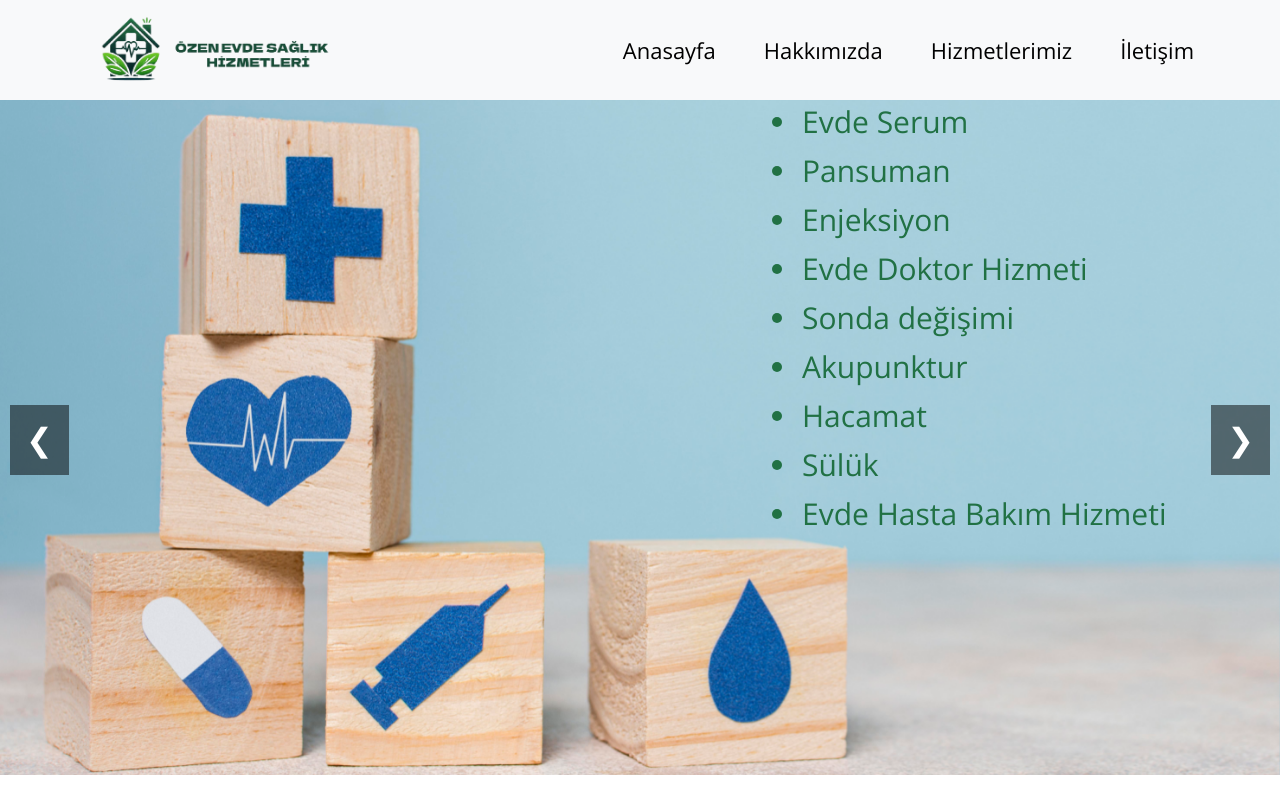
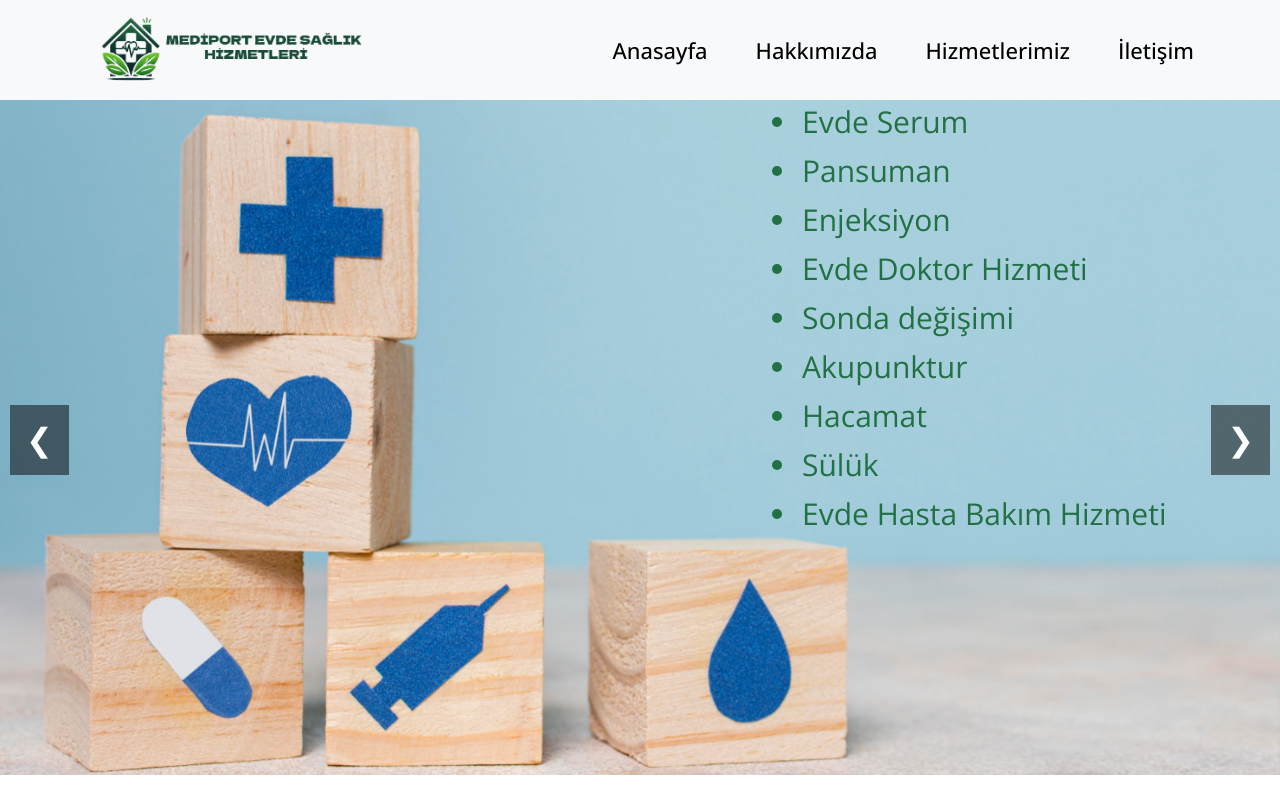
Before and after one commit to FurkannOzbek/ozenevdesaglik, a Next.js app in the folder ozenevdesaglik/: page / in a window 1280 px wide. Shown: the top 800 px of the page. Built offline with nearby package versions, Linux system fonts and the light colour scheme.

Commit message:
logo update

```diff
--- a/ozenevdesaglik/components/Footer.js
+++ b/ozenevdesaglik/components/Footer.js
@@ -25,7 +25,7 @@ export const Footer = () => {
     <footer className={styles.footerContainer}>
       <div className={styles.footerContent}>
         <div className={styles.footerLogo}>
-          <img src="/images/logo1.png" alt="Logo" className={styles.footerLogoImage} />
+          <img src="/images/logo2.png" alt="Logo" className={styles.footerLogoImage} />
         </div>
         <div className={styles.footerLinks}>
           <Link href="/hakkimizda" className={styles.footerLink}>
--- a/ozenevdesaglik/components/Header.js
+++ b/ozenevdesaglik/components/Header.js
@@ -30,7 +30,7 @@ export const Header = () => {
     <nav className={styles.navbar}>
       <div className={styles.navContainer}>
         <Link href="/" className={styles.navLogo}>
-          <img src="/images/logo1.png" alt="Logo" className={styles.logo} />
+          <img src="/images/logo2.png" alt="Logo" className={styles.logo} />
         </Link>
         <div className={`${styles.navMenu} ${isOpen ? styles.active : ""}`}>
           <Link href="/" className={styles.navItem} onClick={closeMenu}>
--- a/ozenevdesaglik/components/Header.module.css
+++ b/ozenevdesaglik/components/Header.module.css
@@ -28,6 +28,7 @@
 
 .navItem {
   color: black;
+  font-weight: 500;
   text-decoration: none;
   padding: 0.5rem 1rem;
   transition: background 0.3s ease-in-out, transform 0.3s ease-in-out, box-shadow 0.3s ease-in-out,
```
Also changed, not shown: ozenevdesaglik/public/images/logo2.png (added).
